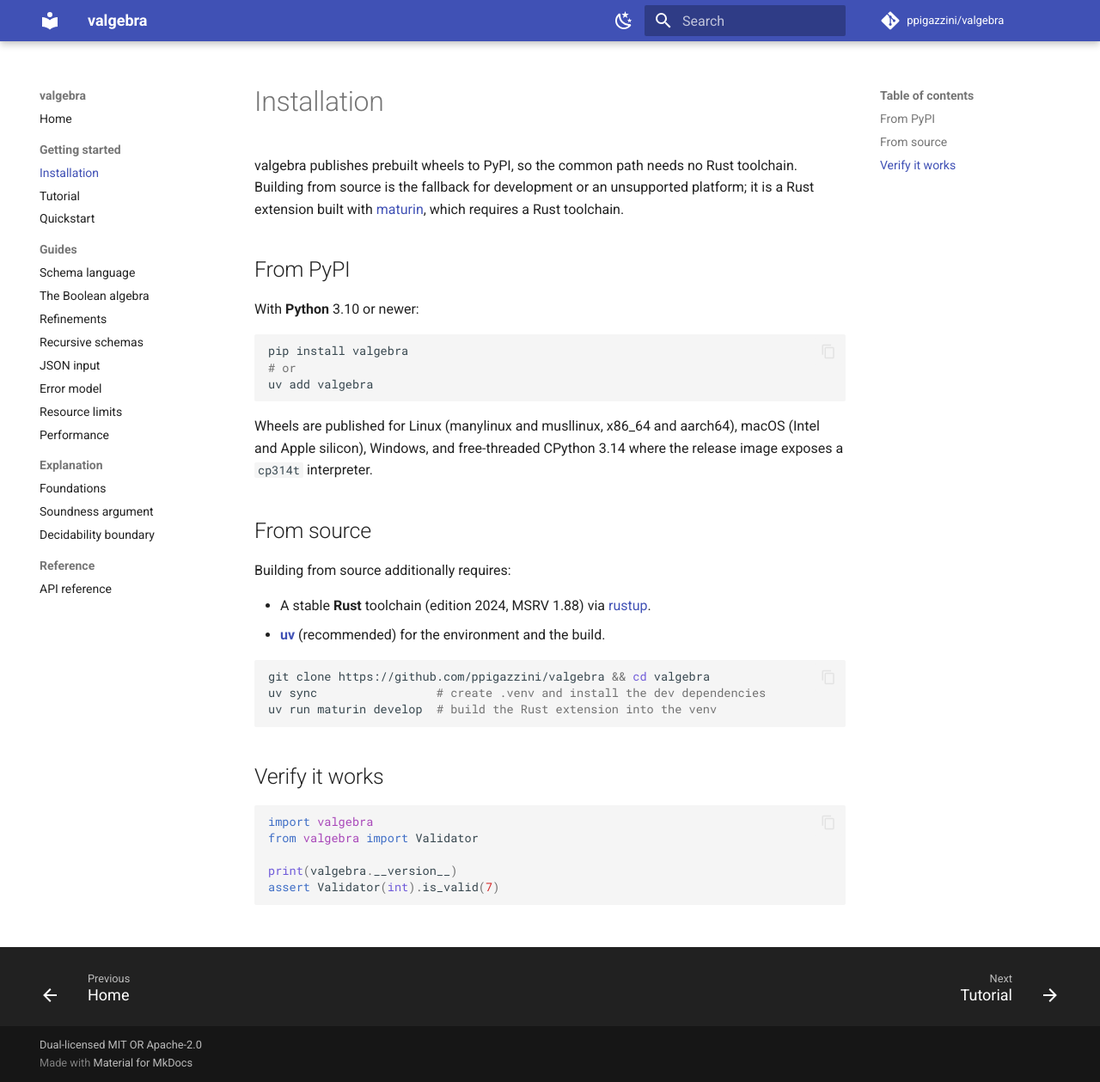
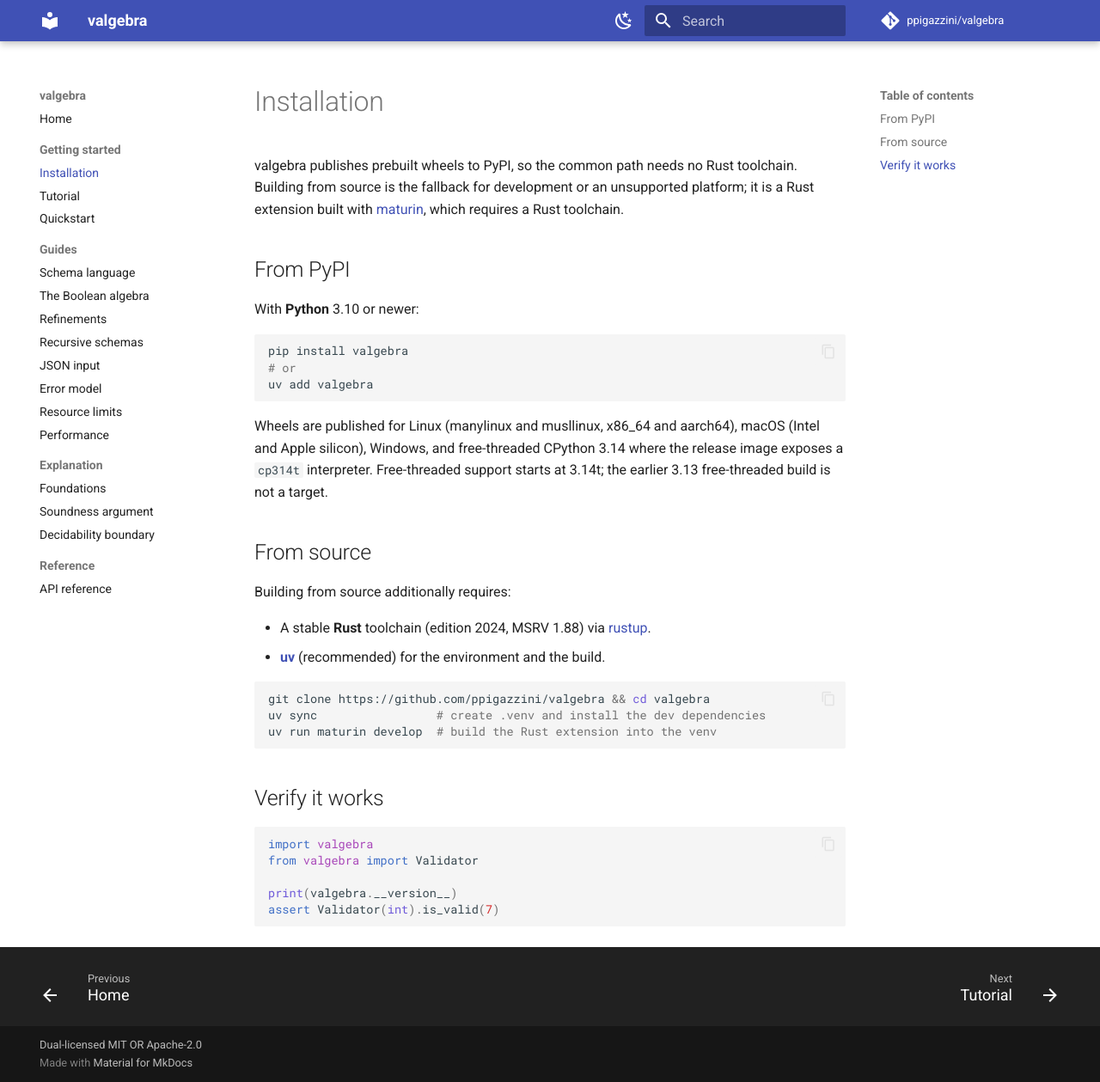
Before and after one commit to ppigazzini/valgebra, an MkDocs documentation site: the page built from docs/installation.md, in a window 1280 px wide and 1259 px high. Shown: the whole window at 86% size. Built offline with MkDocs 1.6.1 and Material for MkDocs 9.7.7, drawn with Linux system fonts in a browser that asks for light colours; comment, search, counter and statistics services are not loaded.

Commit message:
ci: exercise the macOS and Windows wheels and smoke wheels before publishing
The Python test job runs on macOS and Windows alongside Linux, so the binding,
the membership walk, the JSON path, and the error model are exercised on every
operating system the release ships wheels for. Before publishing, the release
workflow installs and imports each glibc-Linux, macOS, and Windows wheel on its
own platform, so a wheel that compiles but fails to load blocks the upload. The
installation page states that free-threaded support starts at CPython 3.14t.

```diff
--- a/docs/installation.md
+++ b/docs/installation.md
@@ -21,7 +21,8 @@
 
 Wheels are published for Linux (manylinux and musllinux, x86_64 and aarch64),
 macOS (Intel and Apple silicon), Windows, and free-threaded CPython 3.14 where
-the release image exposes a `cp314t` interpreter.
+the release image exposes a `cp314t` interpreter. Free-threaded support starts at
+3.14t; the earlier 3.13 free-threaded build is not a target.
 
 ## From source
 
```
Also changed, not shown: 2 other files.
